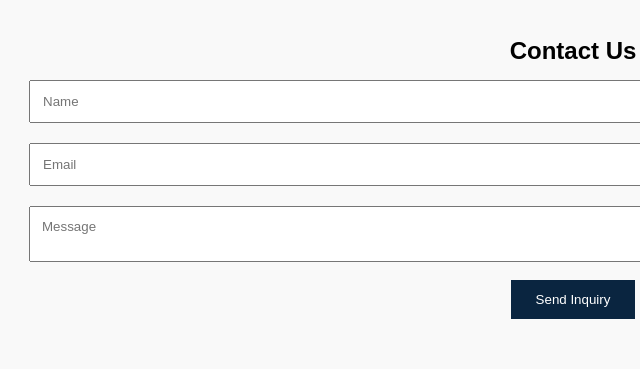
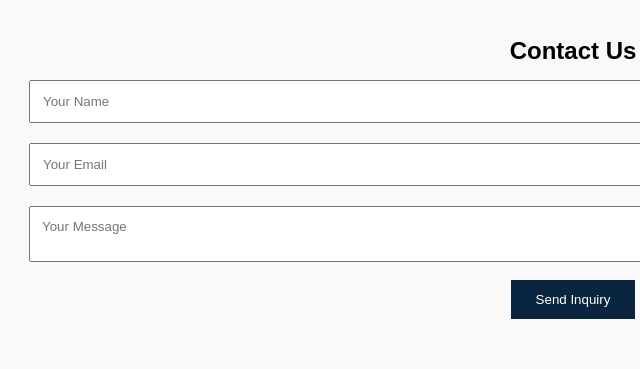
Before and after one commit to pgvatsha/new, a plain HTML site: page contact.html in a window 1280 px wide. Shown: the part 138-507 px from the top of the page, 67-707 px from the left. Drawn offline with Linux system fonts and the light colour scheme.

Commit message:
contact.html

```diff
--- a/contact.html
+++ b/contact.html
@@ -31,13 +31,22 @@
 <section class="page container">
 <h2>Contact Us</h2>
 
-<form>
-<input type="text" placeholder="Name">
-<input type="email" placeholder="Email">
-<textarea placeholder="Message"></textarea>
-<button>Send Inquiry</button>
-</form>
+<form action="https://formsubmit.co/YOURMAIL@gmail.com" method="POST">
 
+<input type="text" name="name" placeholder="Your Name" required>
+
+<input type="email" name="email" placeholder="Your Email" required>
+
+<textarea name="message" placeholder="Your Message" required></textarea>
+
+<button type="submit">Send Inquiry</button>
+
+<!-- hidden settings -->
+<input type="hidden" name="_subject" value="New Inquiry from Website">
+<input type="hidden" name="_captcha" value="false">
+<input type="hidden" name="_template" value="table">
+
+</section>
 </section>
 
 <footer>© 2026 ABC Pipes & Fittings</footer>
```
